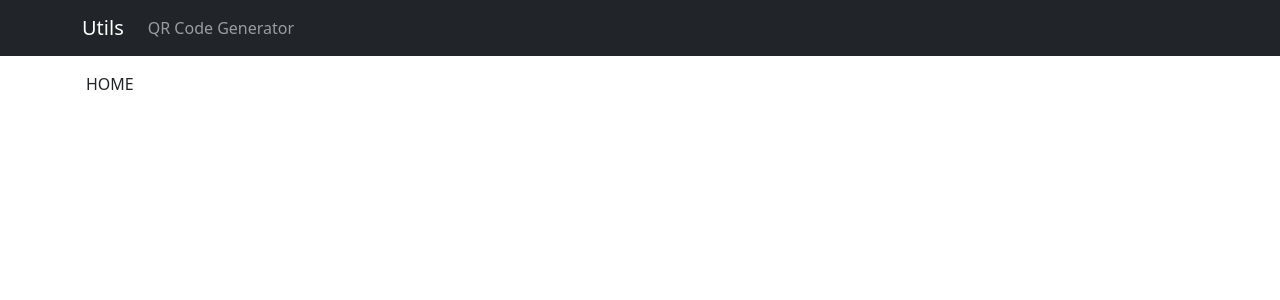
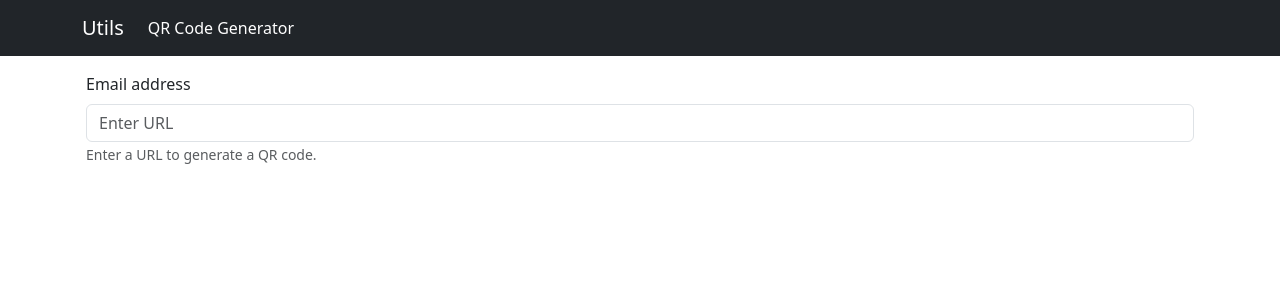
Before and after one commit to anthony-c-martin/utils, a React (Create React App) app: page /#/qrcode in a window 1280 px wide. Shown: the top 300 px of the page. Built offline with nearby package versions, Linux system fonts and the light colour scheme.

Commit message:
QR Code Generator

```diff
--- a/package.json
+++ b/package.json
@@ -2,6 +2,7 @@
   "name": "utils",
   "version": "0.1.0",
   "private": true,
+  "homepage": "https://anthony-c-martin.github.io/utils",
   "dependencies": {
     "@testing-library/jest-dom": "^5.17.0",
     "@testing-library/react": "^13.4.0",
@@ -11,6 +12,7 @@
     "@types/react": "^18.2.21",
     "@types/react-dom": "^18.2.7",
     "bootstrap": "^5.3.2",
+    "qrcode": "^1.5.3",
     "react": "^18.2.0",
     "react-bootstrap": "^2.8.0",
     "react-dom": "^18.2.0",
@@ -46,6 +48,7 @@
     ]
   },
   "devDependencies": {
+    "@types/qrcode": "^1.5.2",
     "@types/react-router-bootstrap": "^0.26.2"
   }
 }
--- a/src/App.tsx
+++ b/src/App.tsx
@@ -1,7 +1,7 @@
 import Container from 'react-bootstrap/Container';
 import { Nav, Navbar } from 'react-bootstrap'
 import { Outlet, Route, Routes } from 'react-router'
-import { BrowserRouter as Router } from 'react-router-dom';
+import { HashRouter as Router } from 'react-router-dom';
 import { LinkContainer } from 'react-router-bootstrap';
 import { Home } from './pages/Home';
 import { QrCodePage } from './pages/QrCodePage';
--- /dev/null
+++ b/src/components/qrcode.tsx
@@ -0,0 +1,20 @@
+import { toCanvas } from 'qrcode';
+import { FC, useEffect, useRef } from 'react';
+
+type QrCodeProps = {
+  url: string,
+};
+
+export const QrCode: FC<QrCodeProps> = ({ url }) => {
+  const canvasRef = useRef<HTMLCanvasElement>(null);
+
+  useEffect(() => {
+    toCanvas(canvasRef.current, url, { version: 4, margin: 0, width: 400 });
+  }, [url]);
+
+  return (
+    <div className='form-control' style={{ width: 'fit-content' }}>
+      <canvas ref={canvasRef} />
+    </div>
+  );
+};
--- a/src/pages/QrCodePage.tsx
+++ b/src/pages/QrCodePage.tsx
@@ -1,3 +1,24 @@
+import { Form } from "react-bootstrap";
+import { QrCode } from "../components/qrcode";
+import { useState } from "react";
+
 export function QrCodePage() {
-  return (<p>ABOUT</p>);
+  const [url, setUrl] = useState<string>();
+
+  return (
+    <Form>
+      <Form.Group className="mb-3">
+        <Form.Label>Email address</Form.Label>
+        <Form.Control placeholder="Enter URL" onChange={(e) => setUrl(e.currentTarget.value)} />
+        <Form.Text className="text-muted">
+          Enter a URL to generate a QR code.
+        </Form.Text>
+      </Form.Group>
+      {url &&
+      <Form.Group className="mb-3">
+        <Form.Label>QR Code</Form.Label>
+        <QrCode url={url} />
+      </Form.Group>}
+    </Form>
+  );
 }
```
Also changed, not shown: 1 other file (tests, documents, lock files or other folders).
